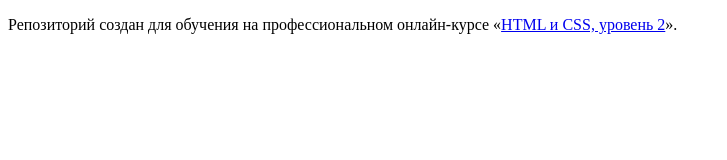
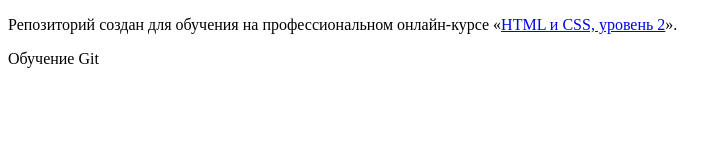
Before and after one commit to DmitrySmirnovMSC/1320239-pink-20, a website: page source/index.html in a window 1280 px wide. Shown: the whole page, without its empty margins (0-727 px from the left). Drawn offline with Linux system fonts and the light colour scheme.

Commit message:
Тестирование_1

```diff
--- a/source/index.html
+++ b/source/index.html
@@ -7,6 +7,8 @@
   <body>
 
     <p>Репозиторий создан для обучения на профессиональном онлайн‑курсе «<a href="https://htmlacademy.ru/intensive/adaptive">HTML и CSS, уровень 2</a>».</p>
+    <p>Обучение Git</p>
+
 
   </body>
 </html>
```
